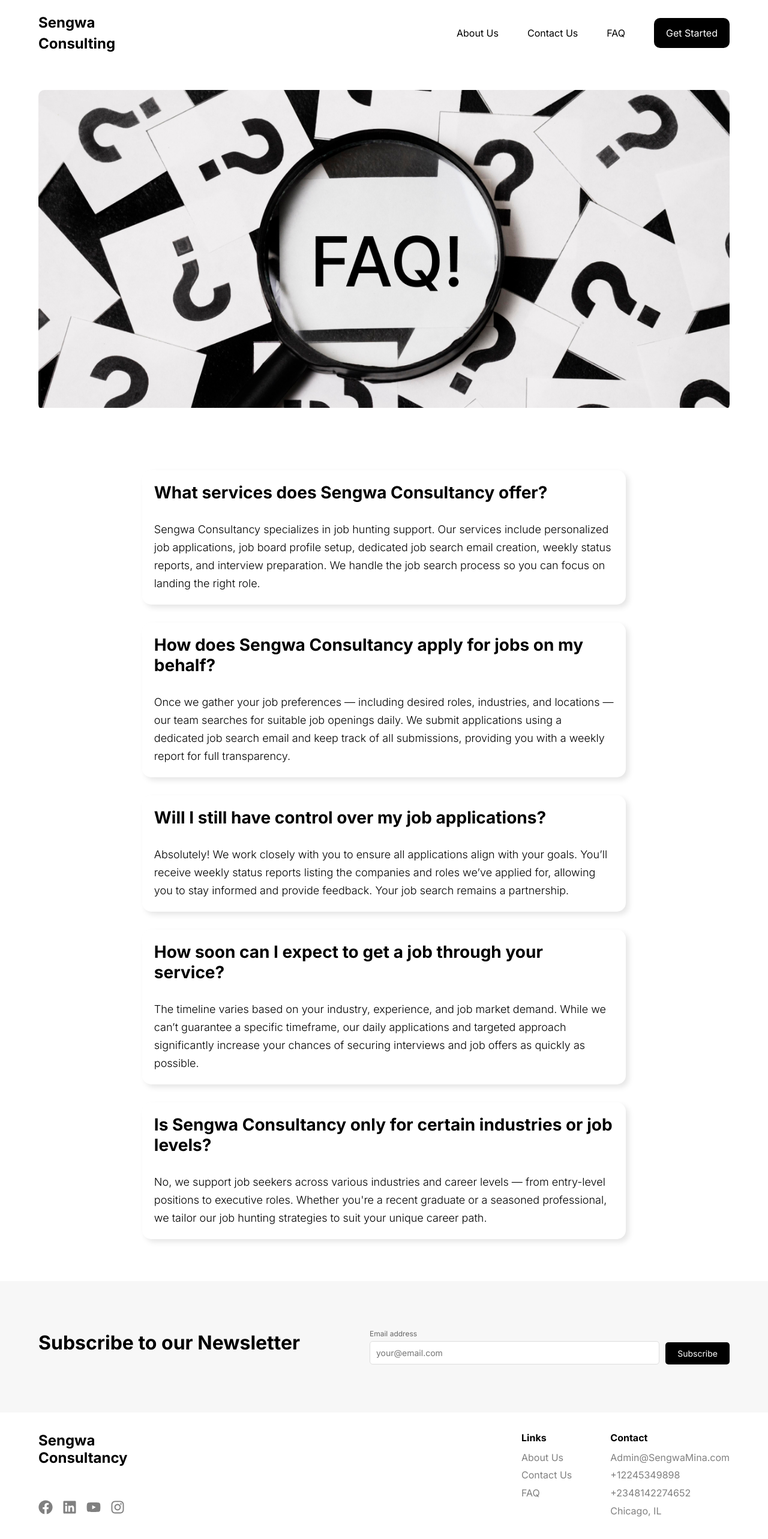
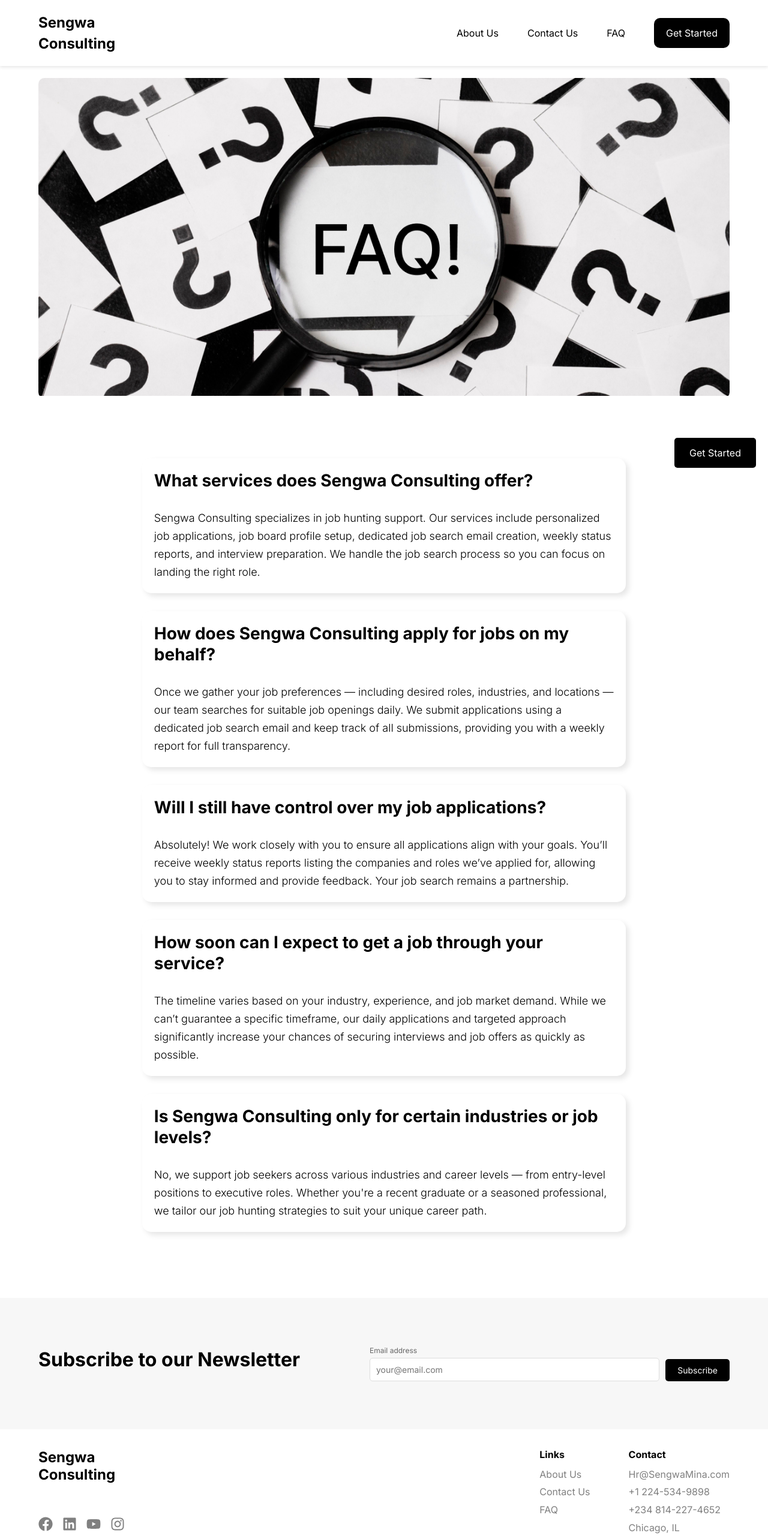
Before and after one commit to deji100/Sengwa_consulting, a Next.js app: page /faq in a window 1280 px wide. Shown: the top 2566 px of the page at 60% size. Built offline with nearby package versions, Linux system fonts and the light colour scheme.

Commit message:
updated form and questionnaire

```diff
--- a/src/app/components/about.js
+++ b/src/app/components/about.js
@@ -8,7 +8,7 @@ const AboutUs = () => {
             <div className="inner">
                 <div className="content one">
                     <h2>About Us</h2>
-                    <p>{"At Sengwa Consultancy, we specialize in helping job seekers find their ideal roles with ease. Our team streamlines the job hunting process by handling applications, setting up job board profiles, and providing personalized support. With tailored strategies and weekly status reports, we empower you to focus on interviews while we work behind the scenes to land you your dream job."}</p>
+                    <p>{"At Sengwa Consulting, we specialize in helping job seekers find their ideal roles with ease. Our team streamlines the job hunting process by handling applications, setting up job board profiles, and providing personalized support. With tailored strategies and weekly status reports, we empower you to focus on interviews while we work behind the scenes to land you your dream job."}</p>
                 </div>
 
                 <div className="image">
@@ -16,7 +16,7 @@ const AboutUs = () => {
                 </div>
 
                 <div className="content">
-                    <p>{"At Sengwa Consultancy, we are dedicated to transforming job hunting into a seamless and stress-free experience. We understand that searching for the right job can be overwhelming, so we step in to simplify the process. Our mission is to connect job seekers with opportunities that align with their skills, career goals, and passions."}</p>
+                    <p>{"At Sengwa Consulting, we are dedicated to transforming job hunting into a seamless and stress-free experience. We understand that searching for the right job can be overwhelming, so we step in to simplify the process. Our mission is to connect job seekers with opportunities that align with their skills, career goals, and passions."}</p>
 
                     <p>{"Our approach goes beyond just sending out resumes. We start by getting to know you — your career aspirations, preferred industries, and target roles. From there, we create professional job board profiles, set up dedicated job search emails, and strategically apply for positions on your behalf every day. This proactive method maximizes your chances of landing interviews without the hassle."}</p>
 
@@ -30,7 +30,7 @@ const AboutUs = () => {
                 <div className="content">
                     <p>{"We also offer personalized support throughout your journey. Whether it’s crafting standout resumes, preparing for interviews, or guiding you through offer negotiations, our team is committed to helping you succeed. Our goal is not just to get you a job — it's to secure the right job for you."}</p>
 
-                    <p>{"At Sengwa Consultancy, your success is our priority. Let us take the weight off your shoulders and guide you towards a brighter career future. Together, we'll turn your job search into a journey of growth and achievement."}</p>
+                    <p>{"At Sengwa Consulting, your success is our priority. Let us take the weight off your shoulders and guide you towards a brighter career future. Together, we'll turn your job search into a journey of growth and achievement."}</p>
                 </div>
             </div>
         </div>
--- a/src/app/components/contact-form.js
+++ b/src/app/components/contact-form.js
@@ -60,8 +60,8 @@ const ContactForm = () => {
                 setSubmit(false)
 
                 setTimeout(() => {
-                    router.push("https://www.paypal.com/ncp/payment/65RGFAAN2CPYY", "_blank"); // Redirect to success page
-                }, 2000);
+                    router.push("/");
+                }, 3000);
 
             } else {
                 setSubmit(false)
--- a/src/app/components/data.js
+++ b/src/app/components/data.js
@@ -100,12 +100,12 @@ export const testimonials = [
 export const faqData = [
     {
         id: 1,
-        question: "What services does Sengwa Consultancy offer?",
-        answer: "Sengwa Consultancy specializes in job hunting support. Our services include personalized job applications, job board profile setup, dedicated job search email creation, weekly status reports, and interview preparation. We handle the job search process so you can focus on landing the right role."
+        question: "What services does Sengwa Consulting offer?",
+        answer: "Sengwa Consulting specializes in job hunting support. Our services include personalized job applications, job board profile setup, dedicated job search email creation, weekly status reports, and interview preparation. We handle the job search process so you can focus on landing the right role."
     },
     {
         id: 2,
-        question: "How does Sengwa Consultancy apply for jobs on my behalf?",
+        question: "How does Sengwa Consulting apply for jobs on my behalf?",
         answer: "Once we gather your job preferences — including desired roles, industries, and locations — our team searches for suitable job openings daily. We submit applications using a dedicated job search email and keep track of all submissions, providing you with a weekly report for full transparency.",
     },
     {
@@ -120,7 +120,7 @@ export const faqData = [
     },
     {
         id: 5,
-        question: "Is Sengwa Consultancy only for certain industries or job levels?",
+        question: "Is Sengwa Consulting only for certain industries or job levels?",
         answer: "No, we support job seekers across various industries and career levels — from entry-level positions to executive roles. Whether you're a recent graduate or a seasoned professional, we tailor our job hunting strategies to suit your unique career path."
     }
 ]
--- a/src/app/components/footer.js
+++ b/src/app/components/footer.js
@@ -7,7 +7,7 @@ const Footer = () => {
       <div className="footer-content">
         <div className="footer-brand">
           <h2>Sengwa</h2>
-          <h2>Consultancy</h2>
+          <h2>Consulting</h2>
           <br />
           <br />
           <div className="social-icons">
@@ -26,9 +26,9 @@ const Footer = () => {
           </div>
           <div className="footer-column">
             <h3>Contact</h3>
-            <p>Admin@SengwaMina.com</p>
-            <p>+12245349898</p>
-            <p>+2348142274652</p>
+            <p>Hr@SengwaMina.com</p>
+            <p>{"+1 224-534-9898"}</p>
+            <p>{"+234 814-227-4652"}</p>
             <p>Chicago, IL</p>
           </div>
         </div>
--- /dev/null
+++ b/src/app/components/get-started.js
@@ -0,0 +1,11 @@
+import Link from "next/link";
+
+export const GetStarted = () => {
+    return (
+        <Link href={"https://forms.gle/8VYWfGBSdcSfbned8"} target="_blank">
+            <button style={{ background: "black", color: "white", padding: "15px 25px", border: "none", borderRadius: "5px", position: "fixed", bottom: "20px", right: "20px", zIndex: "120", fontSize: "1rem" }}>
+                Get Started
+            </button>
+        </Link>
+    );
+}
--- a/src/app/components/hero.js
+++ b/src/app/components/hero.js
@@ -10,7 +10,7 @@ const Hero = () => {
                     <h1>Your Partner in Job Hunting Success</h1>
                     <p>We connect job seekers with the right opportunities. Let us guide your job search with expert support and resources.</p>
                     <button>
-                        <Link href={"https://www.paypal.com/ncp/payment/65RGFAAN2CPYY"} target="_blank">Get Started</Link>
+                        <Link href={"https://forms.gle/8VYWfGBSdcSfbned8"} target="_blank">Get Started</Link>
                     </button>
                 </div>
 
--- a/src/app/components/nav.js
+++ b/src/app/components/nav.js
@@ -32,7 +32,7 @@ const NavBar = () => {
                         <Link href={"/faq"}>FAQ</Link>
                     </li>
                     <li>
-                        <Link href={"https://www.paypal.com/ncp/payment/65RGFAAN2CPYY"} target="_blank">Get Started</Link>
+                        <Link href={"https://forms.gle/8VYWfGBSdcSfbned8"} target="_blank">Get Started</Link>
                     </li>
                 </ul>
 
--- a/src/app/globals.css
+++ b/src/app/globals.css
@@ -13,6 +13,10 @@ body {
   overflow-x: hidden;
 }
 
+main {
+  margin-top: 100px;
+}
+
 .page {
   position: relative;
   width: 100%;
@@ -22,7 +26,12 @@ body {
 nav {
   width: 100%;
   padding: 20px 0;
-  position: relative;
+  position: fixed;
+  top: 0;
+  left: 0;
+  background: #fff;
+  z-index: 1000;
+  box-shadow: 0 2px 5px rgba(0, 0, 0, 0.1);
 }
 
 nav .nav-inner {
@@ -111,6 +120,7 @@ nav .nav-inner ul.nav-links li:last-child a {
   width: 100%;
   overflow: hidden;
   position: relative;
+  margin: 30px 0;
 }
 
 .hero .hero-inner {
@@ -410,7 +420,7 @@ nav .nav-inner ul.nav-links li:last-child a {
 .about-us {
   width: 100%;
   overflow: hidden;
-  margin: 70px 0;
+  margin: 150px 0;
 }
 
 .about-us .inner {
@@ -459,7 +469,7 @@ nav .nav-inner ul.nav-links li:last-child a {
 .faq {
   width: 100%;
   overflow: hidden;
-  margin: 10px 0;
+  margin: 50px 0;
 }
 
 .faq .inner {
@@ -504,6 +514,7 @@ nav .nav-inner ul.nav-links li:last-child a {
 
 .faq .inner .faq-list .card h3 {
   font-size: 28px;
+  line-height: 35px;
   font-weight: bold;
 }
 
@@ -516,7 +527,7 @@ nav .nav-inner ul.nav-links li:last-child a {
 .contact {
   width: 100%;
   overflow: hidden;
-  margin: 50px 0;
+  margin: 150px 0;
 }
 
 .contact-container {
@@ -761,6 +772,94 @@ textarea {
   }
 }
 
+/* Popup Overlay */
+.popup-overlay {
+  position: fixed;
+  top: 0;
+  left: 0;
+  width: 100%;
+  height: 100%;
+  background: rgba(0, 0, 0, 0.5);
+  display: flex;
+  justify-content: center;
+  align-items: center;
+  z-index: 1000;
+}
+
+/* Popup Container */
+.popup-container {
+  background: white;
+  padding: 2rem;
+  border-radius: 12px;
+  max-width: 400px;
+  text-align: center;
+  box-shadow: 0 10px 30px rgba(0, 0, 0, 0.2);
+  animation: fadeIn 0.3s ease-in-out;
+}
+
+/* Close Button */
+.close-btn {
+  position: absolute;
+  top: 15px;
+  right: 20px;
+  font-size: 1.5rem;
+  background: none;
+  border: none;
+  cursor: pointer;
+  color: #555;
+}
+.close-btn:hover {
+  color: black;
+}
+
+/* Title */
+.popup-title {
+  font-size: 1.5rem;
+  font-weight: bold;
+  margin-bottom: 10px;
+}
+
+/* Text */
+.popup-text {
+  font-size: 1rem;
+  color: #555;
+  margin-bottom: 20px;
+}
+
+/* Get Started Button */
+.get-started-btn {
+  background: #007bff;
+  color: white;
+  padding: 10px 20px;
+  border: none;
+  border-radius: 5px;
+  font-size: 1rem;
+  cursor: pointer;
+  transition: 0.3s;
+}
+.get-started-btn:hover {
+  background: #0056b3;
+}
+
+/* Animation */
+@keyframes fadeIn {
+  from {
+    opacity: 0;
+    transform: translateY(-10px);
+  }
+  to {
+    opacity: 1;
+    transform: translateY(0);
+  }
+}
+
+@media (max-width: 500px) {
+  .popup-container {
+    max-width: 90%;
+    padding: 1.5rem;
+  }
+}
+
 
 @media screen and (max-width: 1245px) {
   .job-hunt .inner .job-points .job-point .content {
@@ -923,10 +1022,6 @@ textarea {
     width: 400px;
   }
 
-  .about-us {
-    margin-top: 50px;
-  }
-
   .about-us .inner .content {
     width: 100%;
   }
@@ -953,6 +1048,10 @@ textarea {
     padding: 15px 0;
   }
 
+  main {
+    margin-top: 50px
+  }
+
   nav .nav-inner span {
     font-size: 1.2rem;
     font-weight: bold;
@@ -966,6 +1065,19 @@ textarea {
   nav .nav-inner ul.nav-links {
     display: none;
   }
+
+  .about-us {
+    margin-top: 120px;
+  }
+
+  .contact {
+    margin: 120px 0;
+  }
+
+  .faq {
+    margin: 100px 0;
+  }
+
 }
 
 @media (max-width: 620px) {
@@ -989,9 +1101,9 @@ textarea {
     flex-direction: column;
   }
 
-  button {
+  /* button {
     width: 100%;
-  }
+  } */
 }
 
 
--- a/src/app/layout.js
+++ b/src/app/layout.js
@@ -1,10 +1,8 @@
-// "use client"
-
 import "./globals.css";
 import NavBar from "./components/nav";
 import Newsletter from "./components/newsletter";
 import Footer from "./components/footer";
-// import { useState } from "react";
+import { GetStarted } from "./components/get-started";
 
 export const metadata = {
   title: "Sengwa Consulting",
@@ -17,22 +15,12 @@ export default function RootLayout({ children }) {
     <html lang="en">
       <body>
         <NavBar />
-        {children}
-        <Newsletter />
+        <main>
+          {children}
+          <GetStarted />
+          <Newsletter />
+        </main>
         <Footer />
-
-        {/* showPopup && (
-        <div className="popup-overlay">
-          <div className="popup-container">
-            <button className="close-btn" onClick={handleClose}>&times;</button>
-            <h2 className="popup-title">Are you ready to hunt for your next career or dream job?</h2>
-            <p className="popup-text">
-              Take the next step in your professional journey with us. Whether you're looking for new opportunities,
-              career growth, or a complete transition, we're here to help!
-            </p>
-            <button className="get-started-btn">Get Started</button>
-          </div>
-        </div> */}
       </body>
     </html>
   );
```
Also changed, not shown: src/app/components/contact.js (+8 -4 lines).
